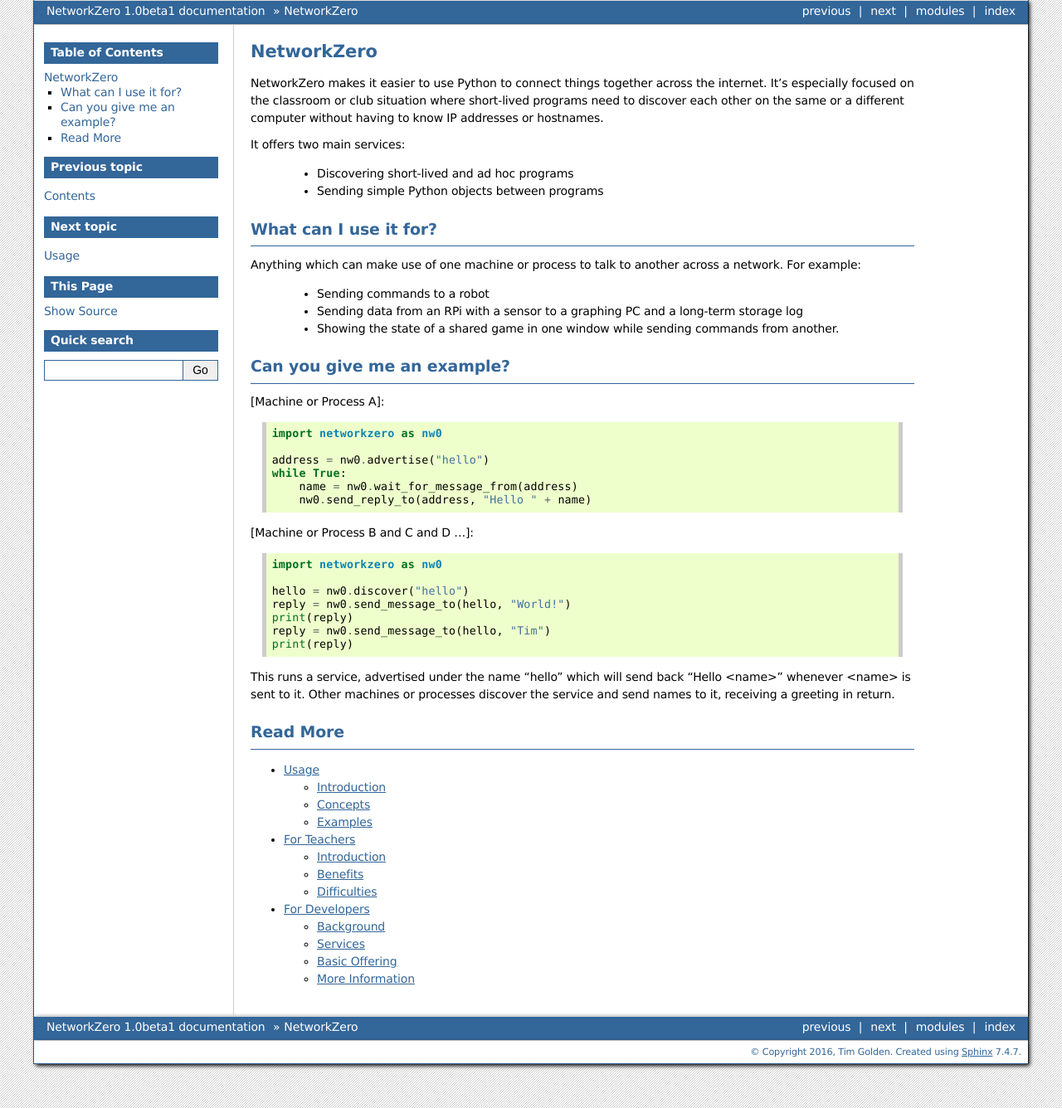
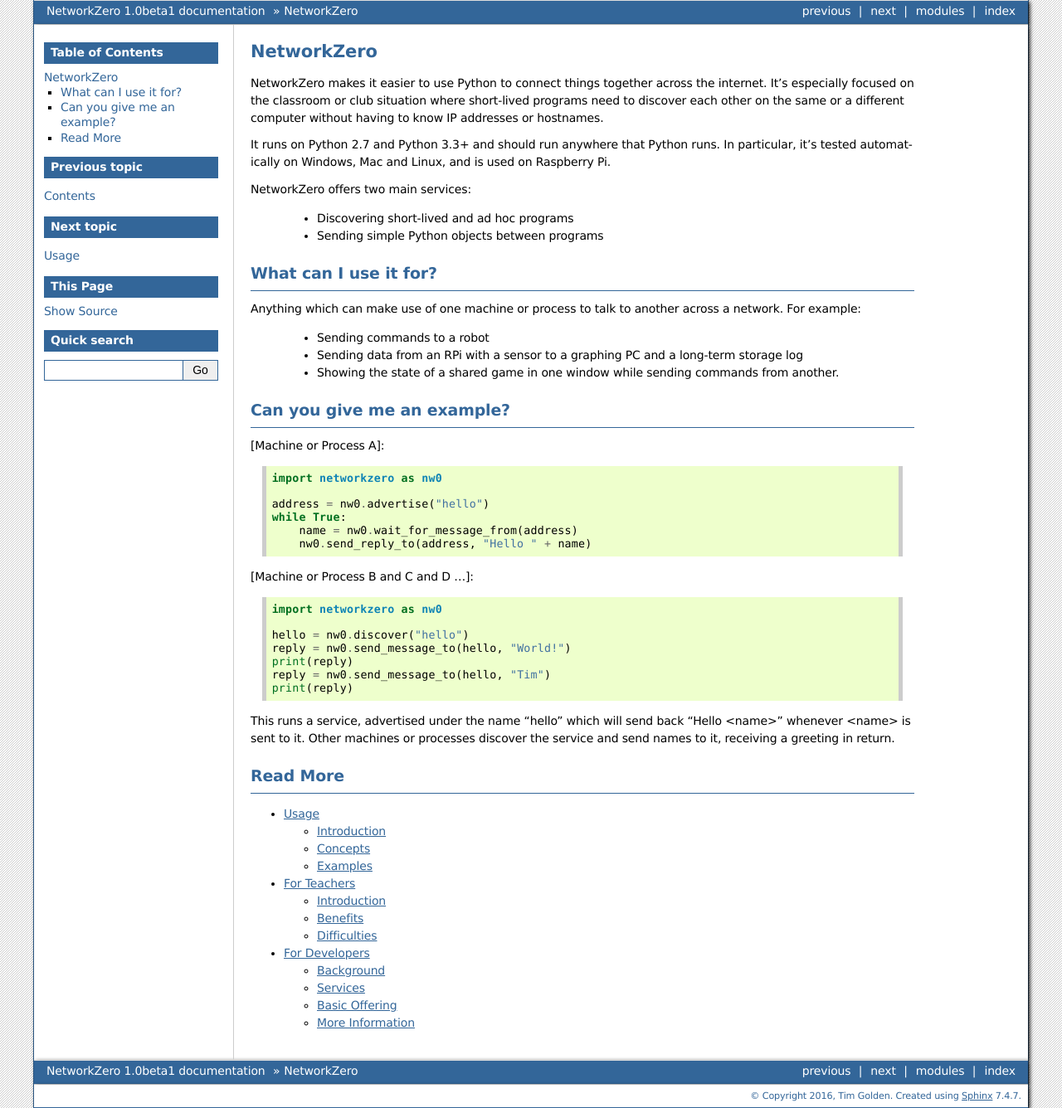
Before and after one commit to tjguk/networkzero, a Sphinx documentation site: the page built from docs/index.rst, in a window 1280 px wide. Shown: the whole page at 83% size. Built offline with Sphinx 7.4.7, drawn with Linux system fonts in a browser that asks for light colours.

Commit message:
Add a note about support platforms / versions

```diff
--- a/docs/index.rst
+++ b/docs/index.rst
@@ -7,7 +7,11 @@
 each other on the same or a different computer without having to
 know IP addresses or hostnames.
 
-It offers two main services:
+It runs on Python 2.7 and Python 3.3+ and should run anywhere that
+Python runs. In particular, it's tested automatically on Windows,
+Mac and Linux, and is used on Raspberry Pi.
+
+NetworkZero offers two main services:
 
     * Discovering short-lived and ad hoc programs
     * Sending simple Python objects between programs
```
